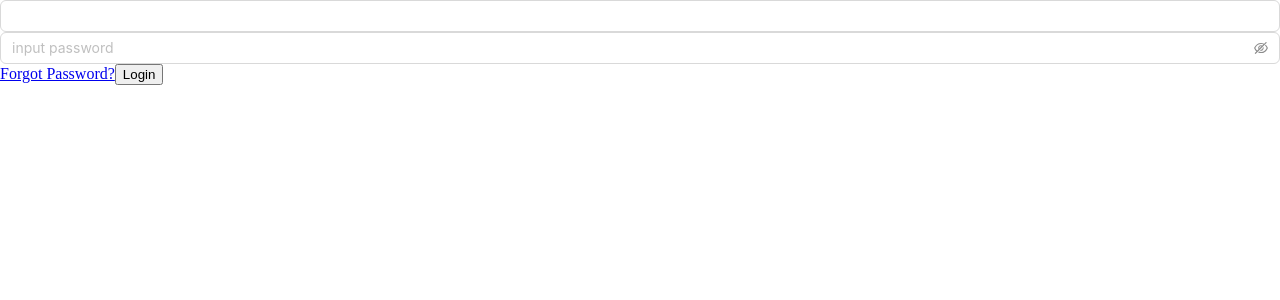
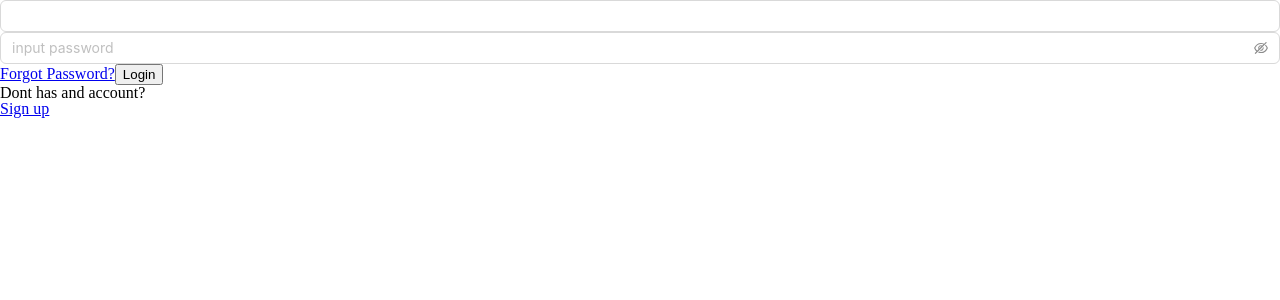
Before and after one commit to votex001/Books-Angular, a React (Vite) app in the folder Frontend/: page /login in a window 1280 px wide. Shown: the top 300 px of the page. Built offline with nearby package versions, Linux system fonts and the light colour scheme; no server answers.

Commit message:
connect signup

```diff
--- a/Frontend/src/components/Auth/Login.tsx
+++ b/Frontend/src/components/Auth/Login.tsx
@@ -68,6 +68,10 @@ export class Login extends Component<{}, LoginState> {
               {this.state.err && <span>Wrong email or password</span>}
               <Link to={"/resetPassword"}>Forgot Password?</Link>
               <button>Login</button>
+              <section>
+                <p>Dont has and account?</p>
+                <Link to={"/signup"}>Sign up</Link>
+              </section>
             </form>
           </div>
         </main>
```
